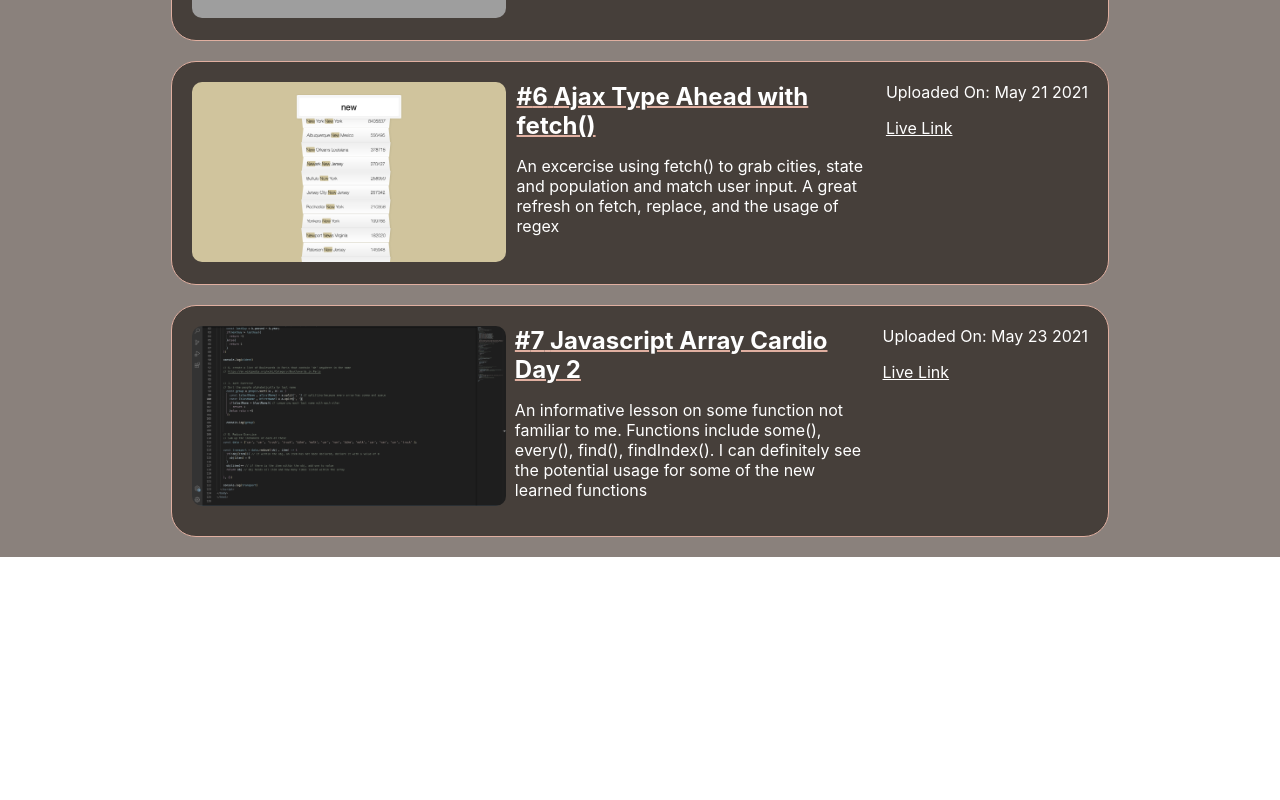
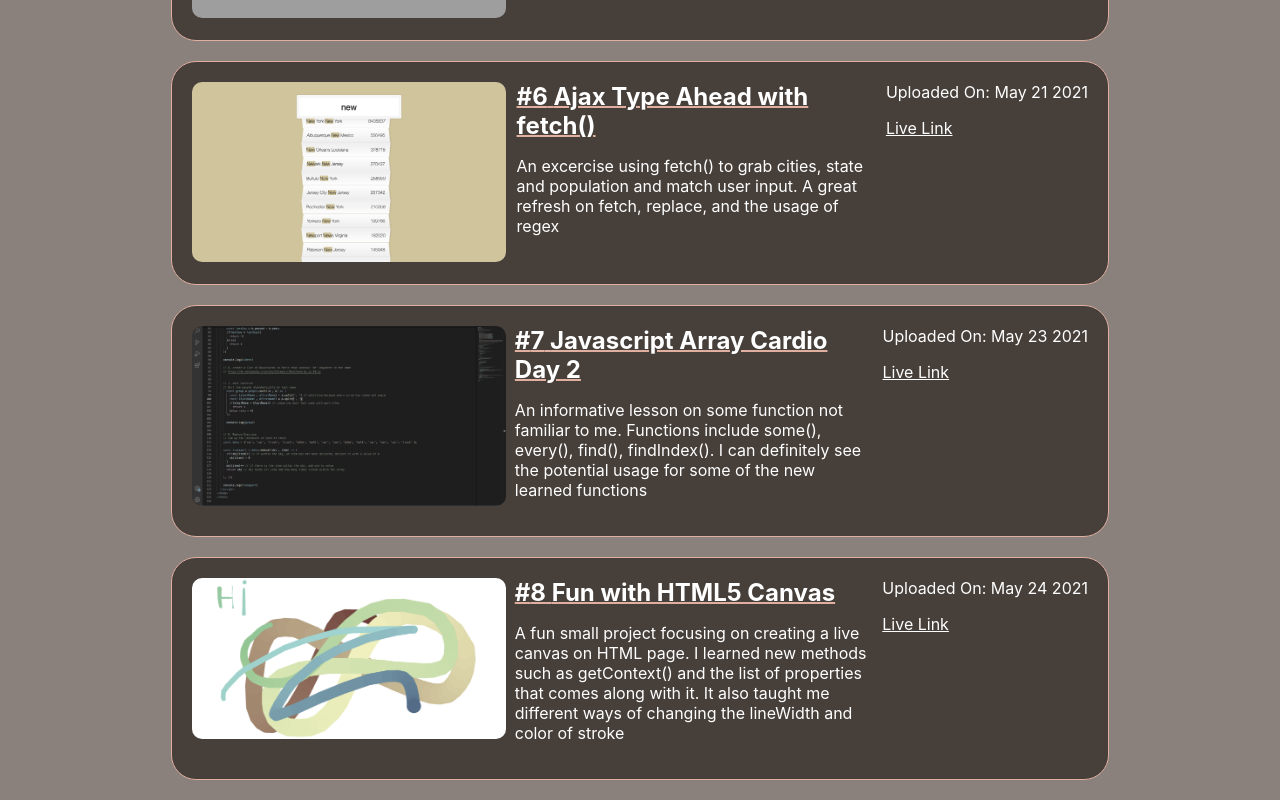
Before and after one commit to jordancmchan/progress-update, a React (Create React App) app: page / in a window 1280 px wide. Shown: the part 1424-2224 px from the top of the page. Before the commit the page ends 1981 px from the top, so only its background shows below. Built offline with nearby package versions, Linux system fonts and the light colour scheme; grey boxes are pictures that could not be loaded.

Commit message:
added latest challenge

```diff
--- a/src/javascriptChallenge.js
+++ b/src/javascriptChallenge.js
@@ -4,7 +4,7 @@ import javascript03 from './assets/javascript03.png'
 import javascript04 from './assets/javascript04.png'
 import javascript05 from './assets/javascript05.png'
 import javascript06 from './assets/javascript06.png'
-
+import javascript08 from './assets/javascript08.png'
 
 const javascriptChallenges = [
     {image: javascript01 , title: 'Javascript DrumKit', description: 'Created a javascript drumkit by connecting audio drum sounds to event listeners on the keyboard', liveLink: 'https://stoic-feynman-96a430.netlify.app', key: '1', date: "May 16 2021" },
@@ -13,7 +13,8 @@ const javascriptChallenges = [
     {image: javascript04 , title: 'Javascript Array Cardio Day 1', description: 'This excercise has me practice different array functions such as filter, map, reduce and sort', liveLink: 'https://stoic-noyce-724815.netlify.app', key: '4', date: "May 17 2021" },
     {image: javascript05 , title: 'Flex Panel Gallery', description: 'A fun excercise that focuses on the usage of flexbox  and toggle classlist to add animations to text and images', liveLink: 'https://hungry-snyder-9755d5.netlify.app/', key: '5', date: "May 19 2021" },
     {image: javascript06 , title: 'Ajax Type Ahead with fetch()', description: 'An excercise using fetch() to grab cities, state and population and match user input. A great refresh on fetch, replace, and the usage of regex ', liveLink: 'https://musing-beaver-6284ce.netlify.app', key: '6', date: "May 21 2021" },
-    {image: javascript04 , title: 'Javascript Array Cardio Day 2', description: 'An informative lesson on some function not familiar to me. Functions include some(), every(), find(), findIndex(). I can definitely see the potential usage for some of the new learned functions', liveLink: 'https://lucid-hypatia-88eed5.netlify.app', key: '7', date: "May 23 2021" }
+    {image: javascript04 , title: 'Javascript Array Cardio Day 2', description: 'An informative lesson on some function not familiar to me. Functions include some(), every(), find(), findIndex(). I can definitely see the potential usage for some of the new learned functions', liveLink: 'https://lucid-hypatia-88eed5.netlify.app', key: '7', date: "May 23 2021" },
+    {image: javascript08 , title: 'Fun with HTML5 Canvas', description: 'A fun small project focusing on creating a live canvas on HTML page. I learned new methods such as getContext() and the list of properties that comes along with it. It also taught me different ways of changing the lineWidth and color of stroke', liveLink: 'https://quizzical-brown-8d4980.netlify.app', key: '8', date: "May 24 2021" },
 
 ];
 
```
Also changed, not shown: src/assets/javascript08.png (added).
